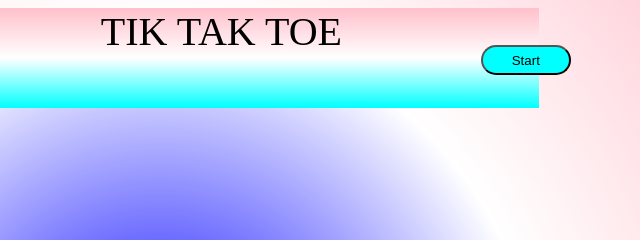
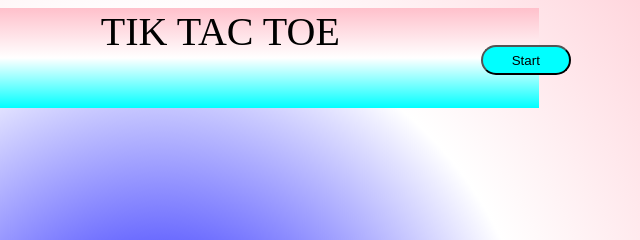
Before and after one commit to Harsh-16002/Harsh.github.io, a plain HTML site: page Tiktactoe.html in a window 1280 px wide. Shown: the top 240 px of the page, 480-1120 px from the left. Drawn offline with Linux system fonts and the light colour scheme.

Commit message:
Update Tiktactoe.html

```diff
--- a/Tiktactoe.html
+++ b/Tiktactoe.html
@@ -95,7 +95,7 @@
 </style>
 <body>
     <div class="left" id="y"><p class="e">Player 1</p><P id="s10" class="f"></P></div>
-    <div class="header"><p class="a">TIK TAK TOE</p>
+    <div class="header"><p class="a">TIK TAC TOE</p>
         <input type="button" value="Start" class="g" onclick="show()">
     </div>
     <div class="right" id="x"><p class="e">Player 2</p><p class="f" id="s11"></p></div>
```
